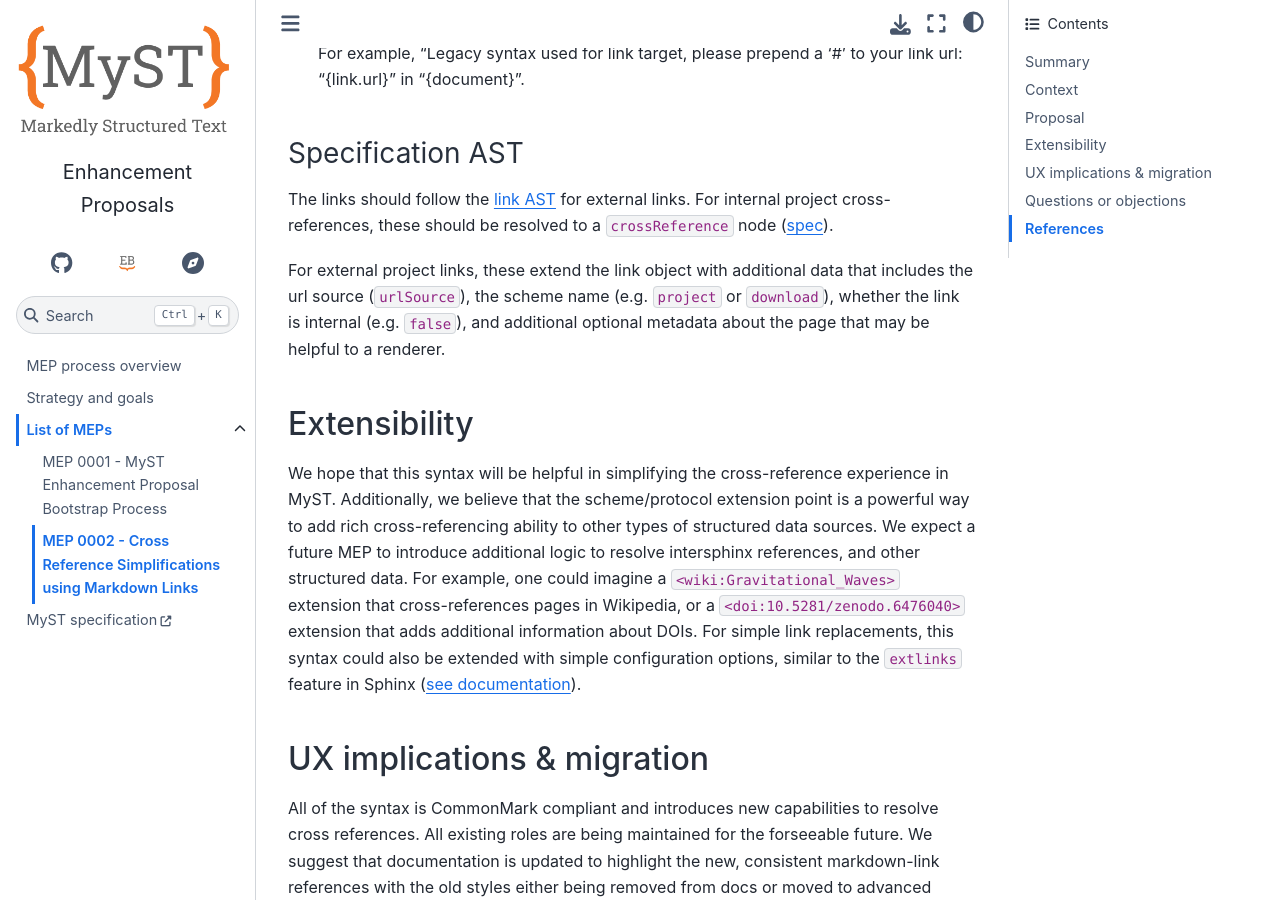
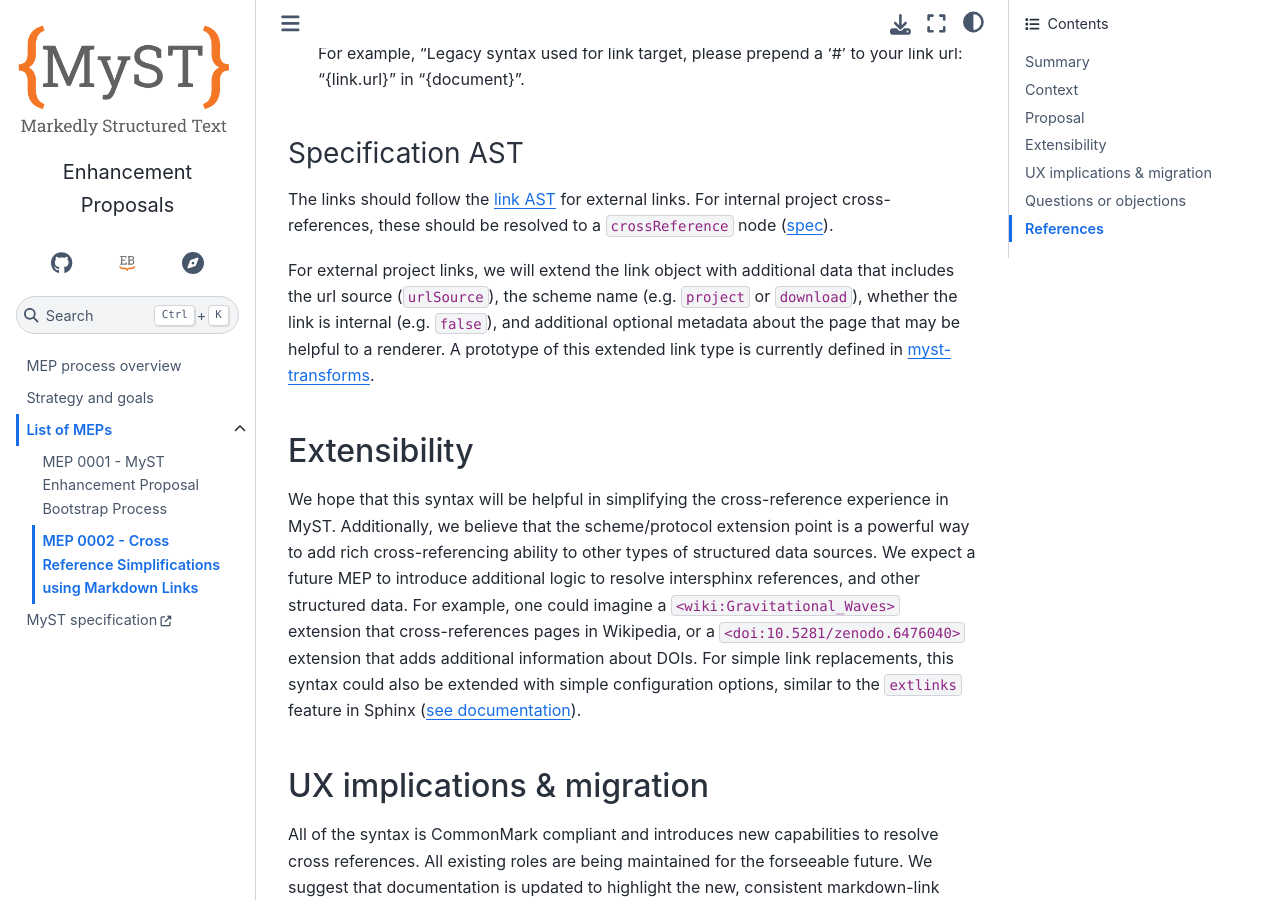
Before and after one commit to jupyter-book/myst-enhancement-proposals, a Sphinx documentation site: the page built from docs/meps/mep-0002.md, in a window 1280 px wide and 900 px high, scrolled down 10209 px. Built offline with Sphinx 7.4.7 and the Sphinx Book theme 1.1.4, drawn with Linux system fonts in a browser that asks for light colours.

Commit message:
📖 Update docs/meps/mep-0002.md
Co-authored-by: Franklin Koch <franklin@curvenote.com>

```diff
--- a/docs/meps/mep-0002.md
+++ b/docs/meps/mep-0002.md
@@ -324,7 +324,8 @@ Files that are outside of the table of contents of the project and are reference
 The links should follow the [link AST](https://www.myst.tools/docs/spec/myst-schema#link) for external links.
 For internal project cross-references, these should be resolved to a `crossReference` node ([spec](https://www.myst.tools/docs/spec/myst-schema#crossreference)).
 
-For external project links, these extend the link object with additional data that includes the url source (`urlSource`), the scheme name (e.g. `project` or `download`), whether the link is internal (e.g. `false`), and additional optional metadata about the page that may be helpful to a renderer.
+For external project links, we will extend the link object with additional data that includes the url source (`urlSource`), the scheme name (e.g. `project` or `download`), whether the link is internal (e.g. `false`), and additional optional metadata about the page that may be helpful to a renderer.
+A prototype of this extended link type is currently defined in [myst-transforms](https://github.com/executablebooks/mystjs/blob/327c19c75c2f743e9f0736586b5232a45e00123e/packages/myst-transforms/src/links/types.ts#L4-L10).
 
 ## Extensibility
 
```
